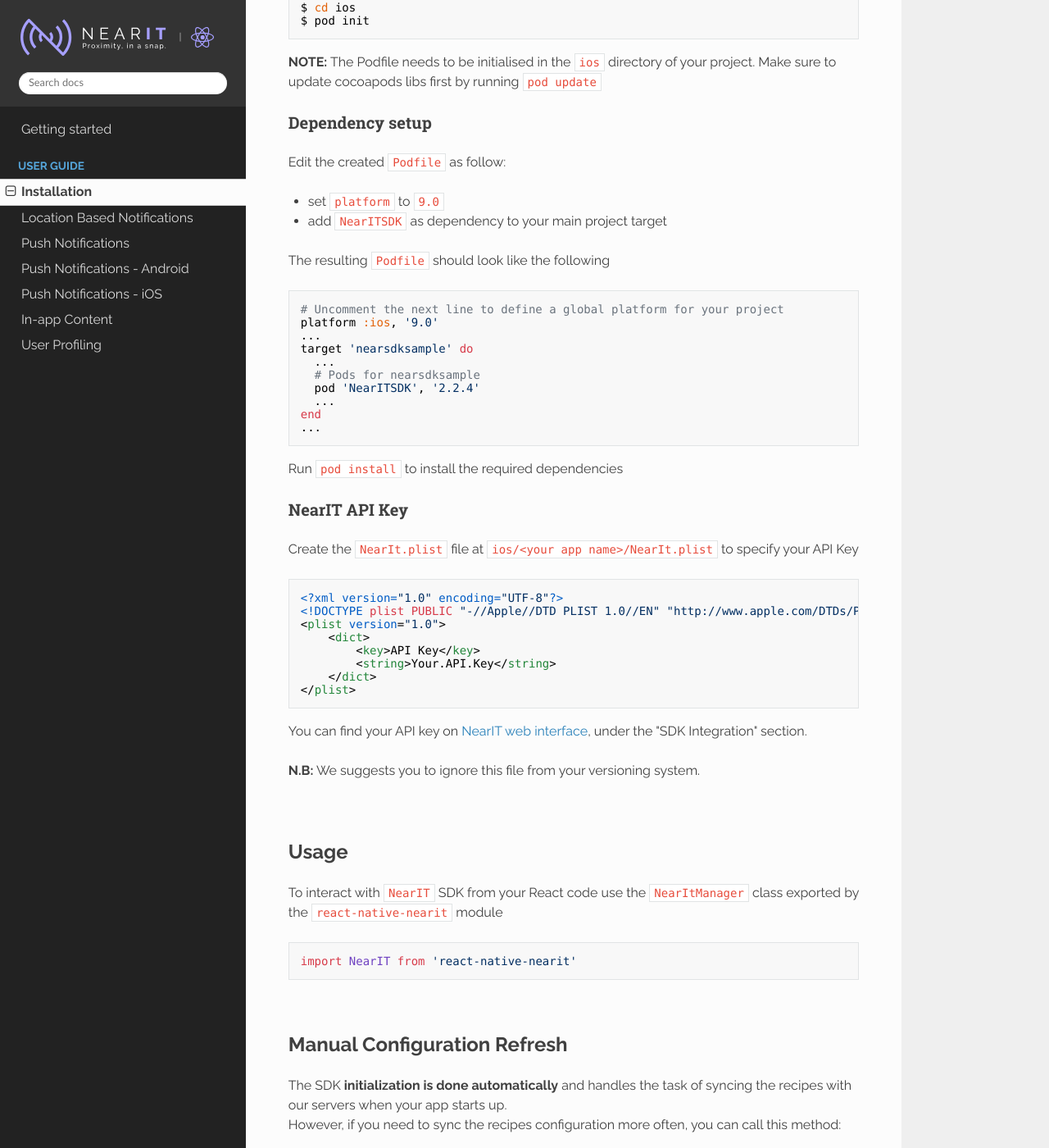
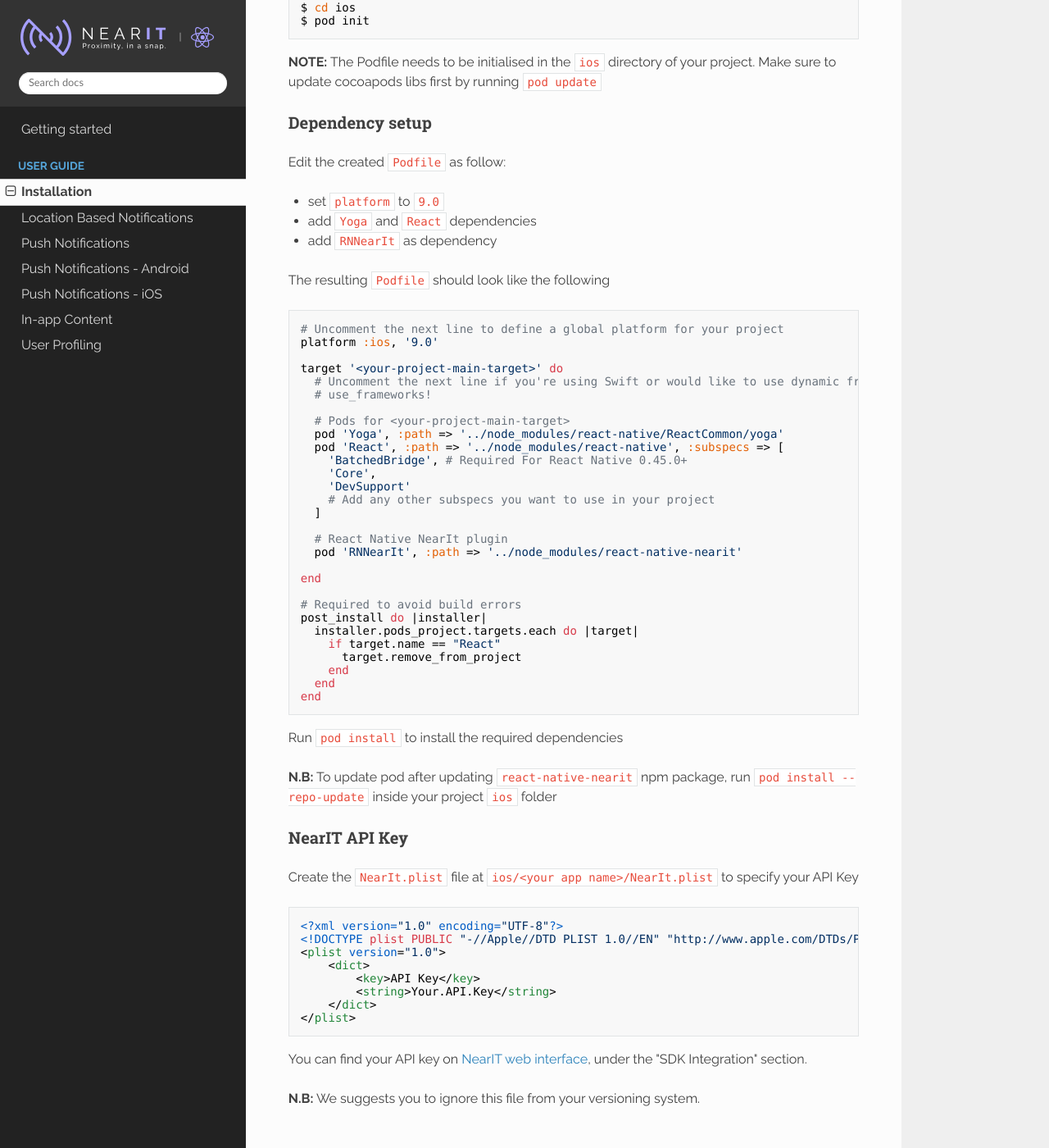
Before and after one commit to nearit/React-Native-SDK, an MkDocs documentation site: the page built from docs/installation.md, in a window 1280 px wide and 1400 px high, scrolled down 2012 px. Shown: the whole window at 82% size. Built offline with MkDocs 1.6.1, drawn with Linux system fonts in a browser that asks for light colours; nearby versions of some CDN libraries; old or Windows-style settings are respelled for this version of MkDocs.

Commit message:
feat(iOS): Simplify `iOS` setup process

````diff
--- a/docs/installation.md
+++ b/docs/installation.md
@@ -92,23 +92,45 @@
 Edit the created `Podfile` as follow:
 
 - set `platform` to `9.0`
-- add `NearITSDK` as dependency to your main project target
+- add `Yoga` and `React` dependencies
+- add `RNNearIt` as dependency
 
 The resulting `Podfile` should look like the following
 ```ruby
 # Uncomment the next line to define a global platform for your project
 platform :ios, '9.0'
-...
-target 'nearsdksample' do
-  ...
-  # Pods for nearsdksample
-  pod 'NearITSDK', '2.2.4'
-  ...
+
+target '<your-project-main-target>' do
+  # Uncomment the next line if you're using Swift or would like to use dynamic frameworks
+  # use_frameworks!
+
+  # Pods for <your-project-main-target>
+  pod 'Yoga', :path => '../node_modules/react-native/ReactCommon/yoga'
+  pod 'React', :path => '../node_modules/react-native', :subspecs => [
+    'BatchedBridge', # Required For React Native 0.45.0+
+    'Core',
+    'DevSupport'
+    # Add any other subspecs you want to use in your project
+  ]
+
+  # React Native NearIt plugin
+  pod 'RNNearIt', :path => '../node_modules/react-native-nearit'
+
 end
-...
+
+# Required to avoid build errors
+post_install do |installer|
+  installer.pods_project.targets.each do |target|
+    if target.name == "React"
+      target.remove_from_project
+    end
+  end
+end
 ```
 
 Run `pod install` to install the required dependencies
+
+**N.B:** To update pod after updating `react-native-nearit` npm package, run `pod install --repo-update` inside your project `ios` folder
 
 
 ### NearIT API Key
````
Also changed, not shown: 1 other file.
